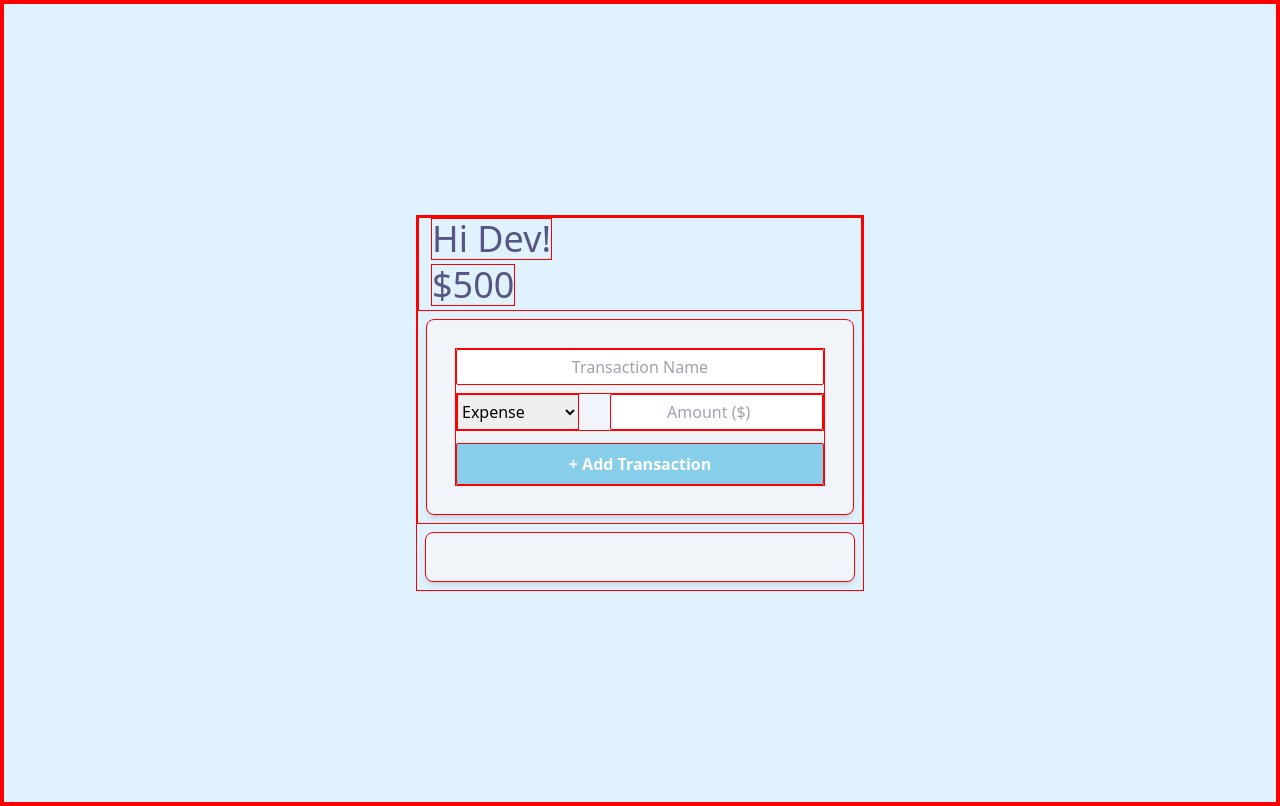
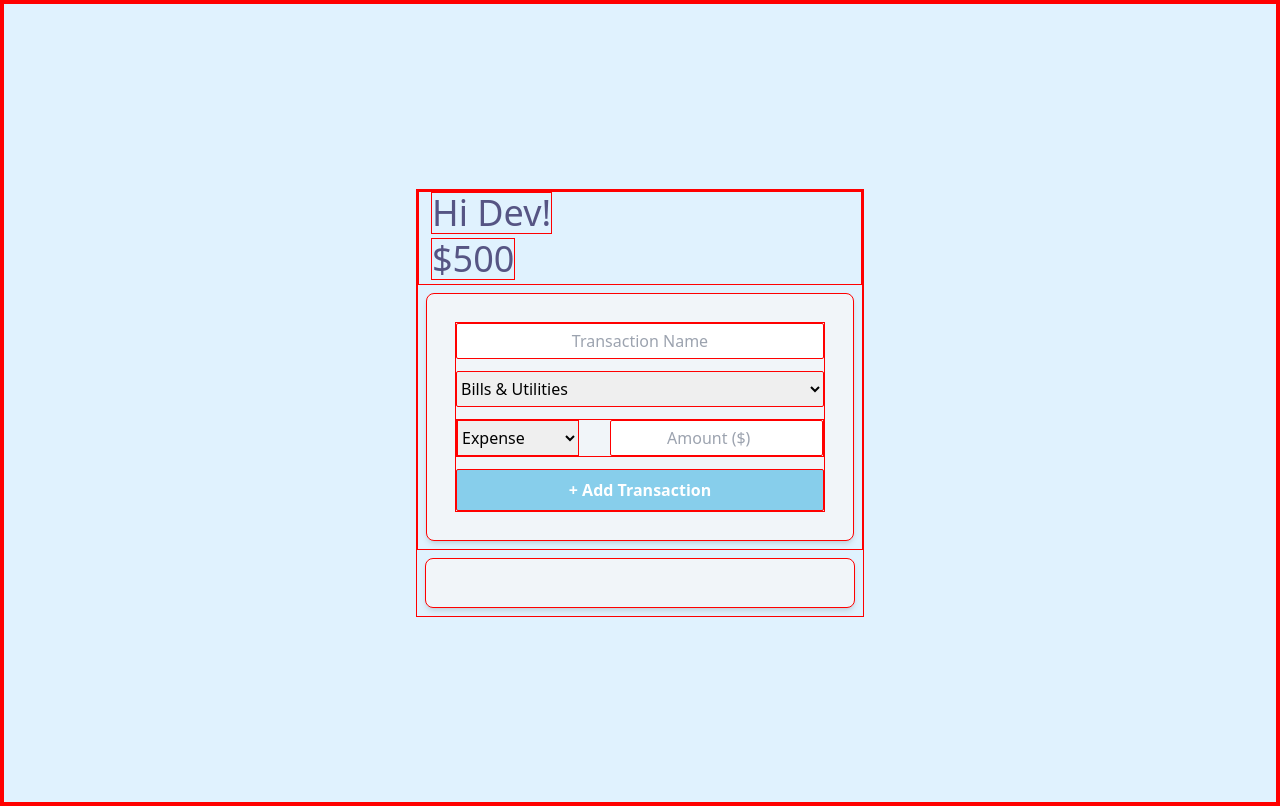
Before and after one commit to devarshi-ap/expense-tracker, a React (Vite) app: page / in a window 1280 px wide. Built offline with nearby package versions, Linux system fonts and the light colour scheme.

Commit message:
add categories

```diff
--- a/src/components/Form.jsx
+++ b/src/components/Form.jsx
@@ -1,16 +1,48 @@
 export default function Form() {
+
+    // https://images.squarespace-cdn.com/content/v1/52b4e622e4b09ec38d13e690/1586381935317-HYDDUF0KBXO24XV5J8PA/budgetlistcategories.png
+    // https://mint.intuit.com/mint-categories/
+    const categories = [
+        'Bills & Utilities',
+        'Childcare',
+        'Debt',
+        'Education',
+        'Food & Dining',
+        'Giving',
+        'Health & Fitness',
+        'Housing',
+        'Income',
+        'Medical',
+        'Other',
+        'Personal Care',
+        'Recreation & Entertainment',
+        'Savings',
+        'Shopping',
+        'Taxes',
+        'Transportation',
+    ];
+
+    const categoryOptions = categories.map(category => (
+        <option value={category}>{category}</option>
+    ))
+
+
     return (
         <div className="m-2 block p-7 max-w-lg bg-[#f1f5f9] rounded-lg border border-gray-200 shadow-md dark:border-gray-700 dark:hover:bg-gray-700">
             <form>
                 <input
-                    className="w-full h-9 mb-2 rounded-sm text-center"
+                    className="w-full h-9 mb-1 rounded-sm text-center"
                     type="text"
                     // value={}
                     // onChange={}
                     placeholder="Transaction Name"
                 ></input>
 
-                <div className="flex justify-between mb-3">
+                <select id="categoriesList" name="type" className="w-full my-2 h-9 rounded-sm">
+                    {categoryOptions}
+                </select>
+
+                <div className="flex justify-between mt-1 mb-3">
                     <select name="type" className="w-4/12">
                         <option value="Expense">Expense</option>
                         <option value="Deposit">Deposit</option>
```
